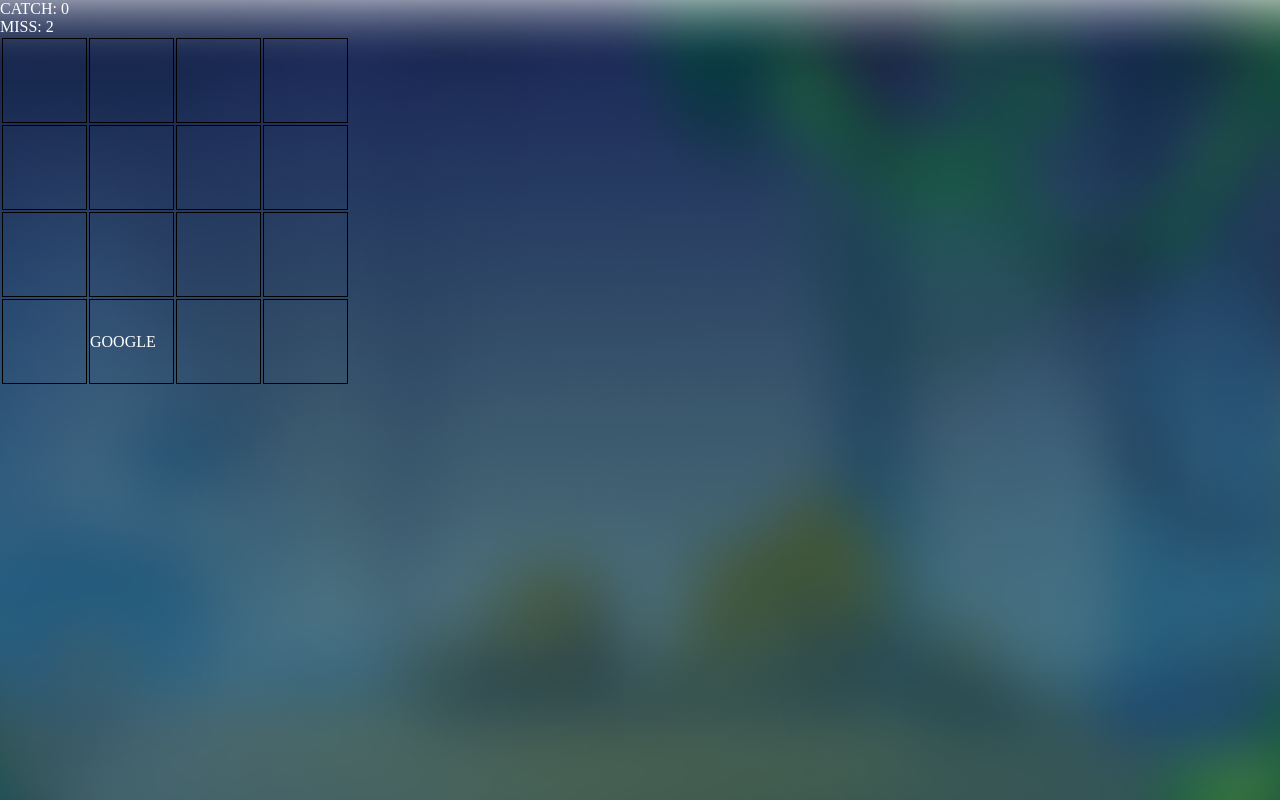
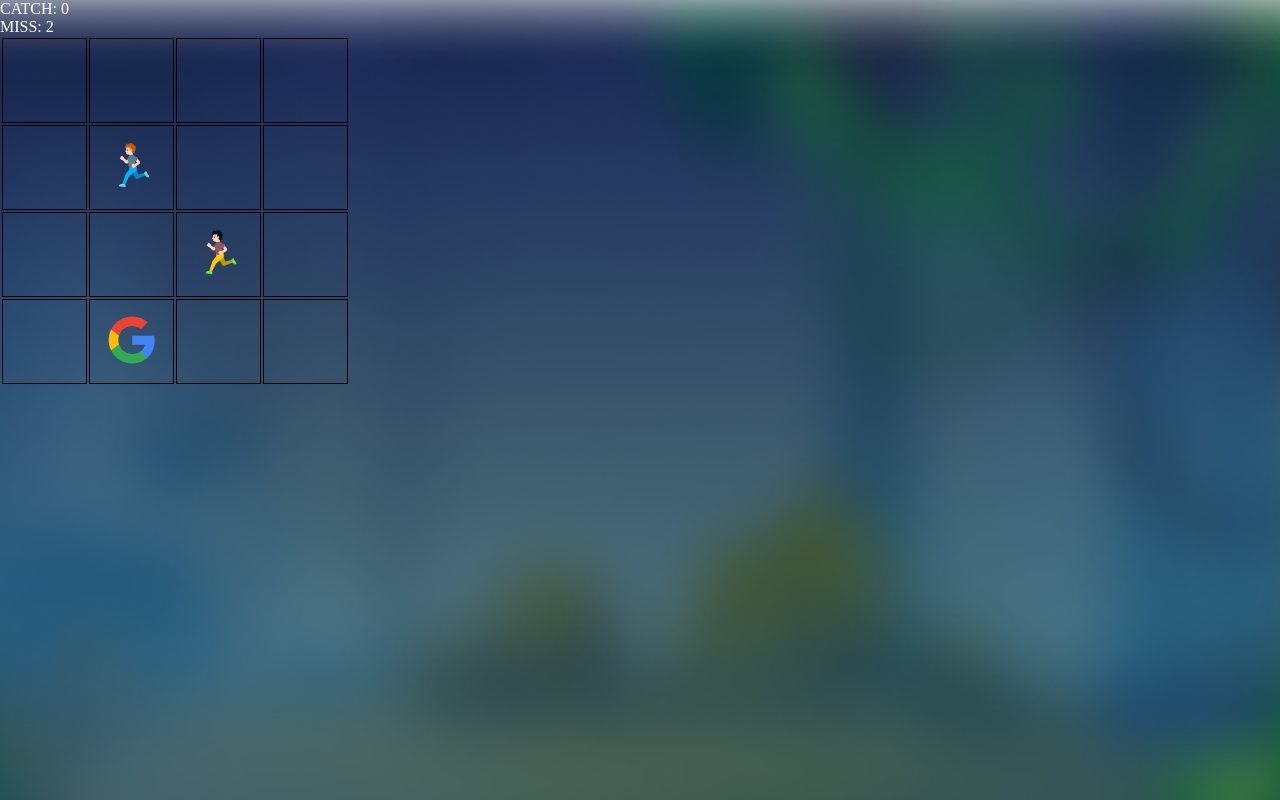
Before and after one commit to DinaLysenko/catch-google, a plain HTML site: page index.html in a window 1280 px wide. Both pictures are taken after a click on the button "Start Game". Drawn offline with Linux system fonts and the light colour scheme.

Commit message:
add players

```diff
--- a/component/game/game-grid/GameGrid.js
+++ b/component/game/game-grid/GameGrid.js
@@ -1,5 +1,6 @@
-import {getCurrentGridSize, getGoogleCoords }from "../../../data/data.js";
+import {getCurrentGridSize, getGoogleCoords, getPlayer1Coords, getPlayer2Coords} from "../../../data/data.js";
 import {Google} from "./google/Google.js";
+import {Player} from "./player/Player.js";
 
 export function GameGrid() {
     let grid = document.createElement('table')
@@ -11,6 +12,12 @@ export function GameGrid() {
             if (getGoogleCoords().x === x && getGoogleCoords().y === y) {
                 cell.append(Google())
             }
+            if (getPlayer1Coords().x === x && getPlayer1Coords().y === y) {
+                cell.append(Player(1))
+            }
+            if (getPlayer2Coords().x === x && getPlayer2Coords().y === y) {
+                cell.append(Player(2))
+            }
         }
         grid.append(row)
     }
--- a/component/game/game-grid/google/Google.js
+++ b/component/game/game-grid/google/Google.js
@@ -1,8 +1,8 @@
 import {catchGoogle} from "../../../../data/data.js";
 
 export function Google(){
-    let element=document.createElement('span')
-    element.append('GOOGLE')
+    let element=document.createElement('img')
+    element.src='image/google.png'
     element.addEventListener('click', catchGoogle)
     return element
 }
--- /dev/null
+++ b/component/game/game-grid/player/Player.js
@@ -0,0 +1,8 @@
+import {validatePlayerNumber} from "../../../../data/data.js";
+
+export function Player(playerNumber) {
+    validatePlayerNumber(playerNumber)
+    let element = document.createElement('img')
+    element.src = `image/player${playerNumber}.png`
+    return element
+}
--- a/data/data.js
+++ b/data/data.js
@@ -4,6 +4,7 @@ export const GAME_STATUS = {
     GAME_WIN: 'win',
     GAME_LOSE: 'lose'
 }
+
 const _data = {
     gameStatus: GAME_STATUS.GAME_SETTINGS,
     catch: 0,
@@ -110,8 +111,14 @@ const _data = {
                 y: 0
             }
         },
-        player1: {},
-        player2: {}
+        player1: {
+            x: 1,
+            y: 1
+        },
+        player2: {
+            x: 2,
+            y: 2
+        }
     }
 }
 
@@ -149,6 +156,14 @@ export function getGameStatus() {
     return _data.gameStatus
 }
 
+export function getPlayer1Coords() {
+    return _data.heroes.player1
+}
+
+export function getPlayer2Coords() {
+    return _data.heroes.player2
+}
+
 let setIntervalId
 
 export function start() {
@@ -179,14 +194,15 @@ function randomCoords(coords) {
 }
 
 export function changeGoogleCoords() {
-    let newGoogleRowCoords = randomCoords(_data.settings.currentGridSize.x);
-    let newGoogleCellCoords = randomCoords(_data.settings.currentGridSize.y);
-    if (newGoogleRowCoords === _data.heroes.google.googleCoords.x && newGoogleCellCoords === _data.heroes.google.googleCoords.y) {
-        newGoogleRowCoords = randomCoords(_data.settings.currentGridSize.x)
-        newGoogleCellCoords = randomCoords(_data.settings.currentGridSize.y)
+      do {
+        var newGoogleRowCoords = randomCoords(_data.settings.currentGridSize.x);
+        var newGoogleCellCoords = randomCoords(_data.settings.currentGridSize.y);
     }
-    _data.heroes.google.googleCoords.x = newGoogleRowCoords
-    _data.heroes.google.googleCoords.y = newGoogleCellCoords
+      while (newGoogleRowCoords === _data.heroes.google.googleCoords.x && newGoogleCellCoords === _data.heroes.google.googleCoords.y)
+    {
+        _data.heroes.google.googleCoords.x = newGoogleRowCoords
+        _data.heroes.google.googleCoords.y = newGoogleCellCoords
+    }
     subscriber()
 }
 
@@ -241,6 +257,13 @@ export function changePointToMissSelectOption(e) {
 }
 
 
+
+export function validatePlayerNumber(playerNumber) {
+    if (![1, 2].some(number => number === playerNumber)) {
+        throw new Error('Incorrect player number')
+    }
+}
+
 let subscriber = () => {
 }
 
--- a/style.css
+++ b/style.css
@@ -37,4 +37,9 @@ td {
     border: 1px solid black;
     width: 85px;
     height: 85px;
+    text-align: center;
 }
+img {
+    width: 48px;
+    height: 48px;
+}
```
Also changed, not shown: image/google.png (added), image/player1.png (added), image/player2.png (added).
